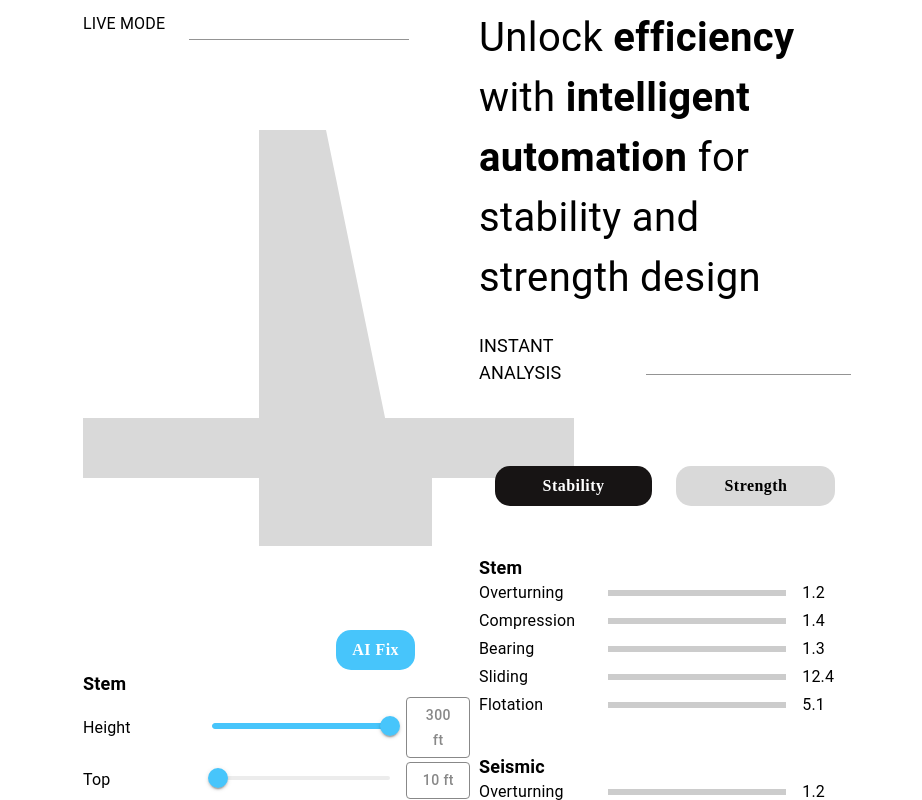
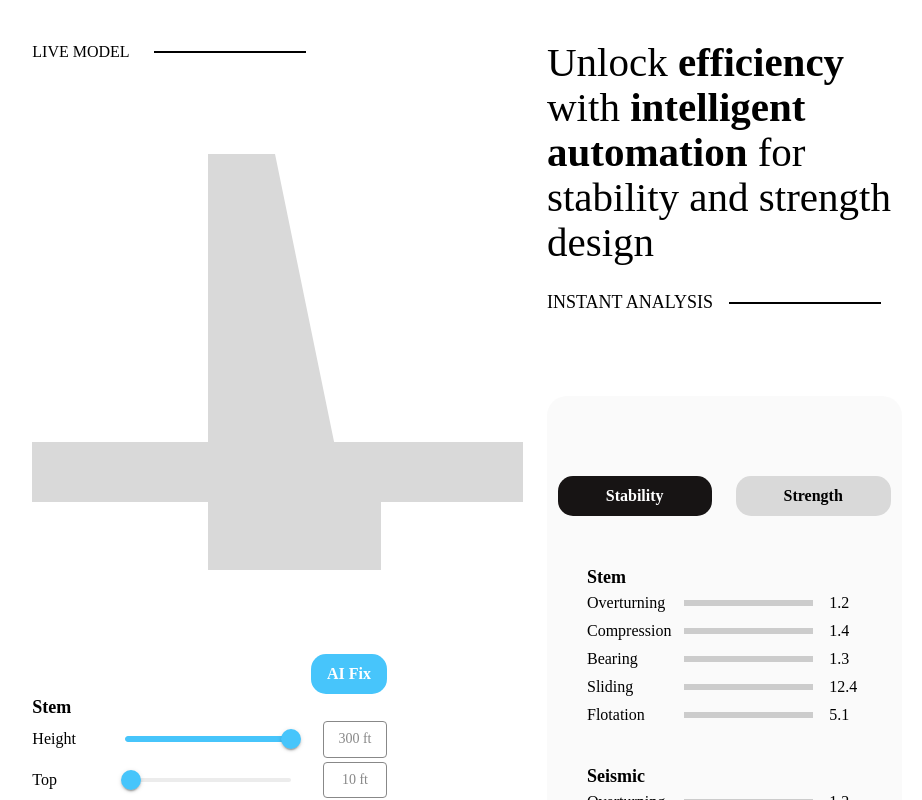
Before and after one commit to EyasuEmana/RetailingWallProj, a React (Create React App) app: page / in a window 1280 px wide. Shown: the part 200-1000 px from the top of the page, without its empty margins (173-1095 px from the left). Built offline with nearby package versions, Linux system fonts and the light colour scheme.

Commit message:
feedbacks addressed

```diff
--- a/package.json
+++ b/package.json
@@ -17,6 +17,7 @@
     "react": "^18.2.0",
     "react-dom": "^18.2.0",
     "react-scripts": "5.0.1",
+    "three": "^0.154.0",
     "web-vitals": "^2.1.4",
     "xlsx": "^0.18.5"
   },
--- a/src/App.js
+++ b/src/App.js
@@ -2,15 +2,22 @@ import logo from "./logo.svg";
 import "./App.css";
 import LangingPage from "./pages/LandingPage";
 import { Box } from "@mui/material";
-import Footer from "./components/Footer";
-import ImageComponent from "./pages/LandingPage/BodyPart/Left/ImageComponent";
-
+import ThreeDTest from "./pages/ThreeDTest";
+import { ThemeProvider } from "@mui/material";
+import CustomTheme from "./assets/theme";
 function App() {
   return (
-    <Box sx={{ paddingX: 20, paddingY: 15 }}>
-      <LangingPage />
-      <Footer />
-    </Box>
+    <ThemeProvider theme={CustomTheme}>
+      <Box
+        sx={{
+          paddingTop: 15,
+          height: "100%",
+          marginBottom: 0,
+        }}
+      >
+        <LangingPage />
+      </Box>
+    </ThemeProvider>
   );
 }
 
--- /dev/null
+++ b/src/assets/theme/index.js
@@ -0,0 +1,11 @@
+import { createTheme } from "@mui/material";
+
+function CustomTheme() {
+  return createTheme({
+    typography: {
+      fontFamily: "Poppins",
+    },
+  });
+}
+
+export default CustomTheme;
--- a/src/components/LandingPageComps/Appbar.js
+++ b/src/components/LandingPageComps/Appbar.js
@@ -79,7 +79,7 @@ export default function Appbar({ excelDate, setExcelData }) {
               textColor={"#FFF"}
               onClick={handleExportClick}
             >
-              Dowloan Pdf
+              Download PDF
             </CustomButton>
           </Stack>
         </Stack>
--- a/src/pages/LandingPage/BodyPart/Left/Form/index.js
+++ b/src/pages/LandingPage/BodyPart/Left/Form/index.js
@@ -9,9 +9,8 @@ import {
   TextField,
 } from "@mui/material";
 import React, { useEffect, useState } from "react";
-import CustomSlider from "../../../../../components/CustomSlider";
 import CustomButton from "../../../../../components/CustomButton";
-import centerImg from "../../../../../static/centerImg.png";
+// import "./styleSvg.css";
 function Index({ excelDate, setExcelData }) {
   const [stemHeight, setStemHeight] = useState(300);
   const [stemTop, setStemTop] = useState(10);
@@ -36,7 +35,7 @@ function Index({ excelDate, setExcelData }) {
       shareDistance,
       shareThickness,
     });
-    console.log("here")
+    console.log("here");
   }, [
     stemHeight,
     stemTop,
@@ -73,11 +72,12 @@ function Index({ excelDate, setExcelData }) {
         spacing={2}
         mb={0.5}
       >
-        <Grid item lg={4} sm={12}>
+        <Grid item lg={3} md={3} sm={12}>
           <Typography>{title}</Typography>
         </Grid>
-        <Grid item lg={6} sm={12}>
-          <Box>
+
+        <Grid item lg={9} md={9} sm={12}>
+          <Stack direction={"row"} spacing={4} alignItems={"center"}>
             <Slider
               value={value}
               min={0}
@@ -101,19 +101,19 @@ function Index({ excelDate, setExcelData }) {
                 setStemHeight(newValue);
               }}
             />
-          </Box>
-        </Grid>
-        <Grid item lg={2} sm={12}>
+
             <Button
               variant="outlined"
               sx={{
                 borderColor: "#888",
                 color: "#888",
                 textTransform: "lowercase",
+                whiteSpace: "nowrap",
               }}
             >
               {value} ft
             </Button>
+          </Stack>
         </Grid>
       </Grid>
     );
@@ -127,11 +127,11 @@ function Index({ excelDate, setExcelData }) {
         spacing={2}
         mb={0.5}
       >
-        <Grid item lg={4} sm={12}>
+        <Grid item lg={3} md={3} sm={12}>
           <Typography>{title}</Typography>
         </Grid>
-        <Grid item lg={6} sm={12}>
-          <Box>
+        <Grid item lg={9} md={9} sm={12}>
+          <Stack direction={"row"} spacing={4} alignItems={"center"}>
             <Slider
               value={value}
               min={0}
@@ -152,19 +152,18 @@ function Index({ excelDate, setExcelData }) {
               scale={calculateValue}
               onChange={(event, newValue) => setter(newValue)}
             />
-          </Box>
-        </Grid>
-        <Grid item lg={2} sm={12}>
             <Button
               variant="outlined"
               sx={{
                 borderColor: "#888",
                 color: "#888",
                 textTransform: "lowercase",
+                whiteSpace: "nowrap",
               }}
             >
               {value} ft
             </Button>
+          </Stack>
         </Grid>
       </Grid>
     );
@@ -173,10 +172,11 @@ function Index({ excelDate, setExcelData }) {
     <Box>
       <Stack direction={"column"} spacing={10}>
         <Stack direction={"row"} alignItems="center" spacing={3}>
-          <Typography>LIVE MODE</Typography>
-          <TextField variant="standard" width={12}></TextField>
+          <Typography>LIVE MODEL</Typography>
+          <hr style={{ width: 150, border: "1px solid #000" }} />
+          {/* <TextField variant="standard" width={12}></TextField> */}
         </Stack>
-        <div>
+        <div className="svg-container">
           <svg
             width="491"
             height="426"
@@ -204,7 +204,7 @@ function Index({ excelDate, setExcelData }) {
           </svg>
         </div>
         <Box mt={1}>
-          <Stack direction={"row"} justifyContent={"flex-end"} mr={5}>
+          <Stack direction={"row"} justifyContent={"flex-end"}>
             <CustomButton textColor={"#FFF"} bgColor={"#47C5FB"}>
               AI Fix
             </CustomButton>
@@ -262,7 +262,7 @@ function Index({ excelDate, setExcelData }) {
 
           <Box mt={1}>
             <Typography sx={{ fontWeight: "bold", fontSize: 18 }}>
-              Share Key
+              Shear Key
             </Typography>
             <Stack direction={"column"}>
               <SliderComponent
--- /dev/null
+++ b/src/pages/LandingPage/BodyPart/Left/Form/styleSvg.css
@@ -0,0 +1,9 @@
+.svg-container {
+    perspective: 800px;
+  }
+
+  svg {
+    transform-style: preserve-3d;
+    transform: rotateX(45deg) rotateY(30deg) rotateZ(0deg);
+    /* Add other styles here if needed */
+  }
--- a/src/pages/LandingPage/BodyPart/Right/index.js
+++ b/src/pages/LandingPage/BodyPart/Right/index.js
@@ -39,23 +39,26 @@ function index() {
     <Box>
       <Stack spacing={10}>
         <Stack direction={"column"} spacing={3}>
-          <Box>
-            <Typography sx={{ fontSize: 40 }}>
-              Unlock <b>efficiency</b> with <b>intelligent</b>
-            </Typography>
-            <Typography sx={{ fontSize: 40 }}>
-              <b>automation</b> for stability and
-            </Typography>
-            <Typography sx={{ fontSize: 40 }}>strength design</Typography>
-          </Box>
+          <Typography sx={{ fontSize: 41, lineHeight: "1.1" }}>
+            Unlock <b>efficiency</b> with <b>intelligent automation </b>
+            for stability and strength design
+          </Typography>
           <Stack direction={"row"} spacing={2} alignItems={"center"}>
             <Typography sx={{ fontSize: 18 }}>INSTANT ANALYSIS</Typography>
-            <TextField variant="standard" width={50}></TextField>
+            <hr style={{ width: 150, border: "1px solid #000" }} />
           </Stack>
         </Stack>
 
-        <Stack direction={"column"} spacing={6}>
-          {/* button stack */}
+        <Stack
+          direction={"column"}
+          spacing={6}
+          sx={{
+            backgroundColor: "rgba(236, 236, 236, 0.25)",
+            paddingX: 5,
+            paddingY: 10,
+            borderRadius: 5,
+          }}
+        >
           <Stack
             direction={"row"}
             justifyContent={"center"}
--- a/src/pages/LandingPage/BodyPart/index.js
+++ b/src/pages/LandingPage/BodyPart/index.js
@@ -5,7 +5,7 @@ import Left from "./Left/Form/index";
 function index({ excelDate, setExcelData }) {
   return (
     <Box marginY={6} marginX={12}>
-      <Grid container spacing={3}>
+      <Grid container spacing={20}>
         <Grid item lg={6} sm={12}>
           <Left excelDate={excelDate} setExcelData={setExcelData} />
         </Grid>
--- a/src/pages/LandingPage/index.js
+++ b/src/pages/LandingPage/index.js
@@ -1,15 +1,23 @@
-import { Box, Stack } from "@mui/material";
+import { Box, Grid, Stack } from "@mui/material";
 import React, { useRef, useState } from "react";
 import Appbar from "../../components/LandingPageComps/Appbar";
 import BodyPart from "./BodyPart/index";
+import Footer from "../../components/Footer";
 function LangingPage() {
   const [excelDate, setExcelData] = useState({});
   return (
     <Box>
-      <Stack direction={"column"}>
-        <Appbar  excelDate={excelDate} setExcelData={setExcelData} />
-        <BodyPart excelDate={excelDate} setExcelData={setExcelData} />
-      </Stack>
+      <Grid container justifyContent={"space-around"} spacing={4}>
+        <Grid item lg={10}>
+          <Appbar excelDate={excelDate} setExcelData={setExcelData} />
+        </Grid>
+        <Grid item lg={10}>
+          <BodyPart excelDate={excelDate} setExcelData={setExcelData} />
+        </Grid>
+        <Grid item xs={12}>
+          <Footer/>
+        </Grid>
+      </Grid>
     </Box>
   );
 }
--- /dev/null
+++ b/src/pages/ThreeDTest/index.js
@@ -0,0 +1,34 @@
+import * as THREE from "three";
+
+const scene = new THREE.Scene();
+const camera = new THREE.PerspectiveCamera(
+  75,
+  window.innerWidth / window.innerHeight,
+  0.1,
+  1000
+);
+
+const renderer = new THREE.WebGLRenderer();
+renderer.setSize(window.innerWidth, window.innerHeight);
+document.body.appendChild(renderer.domElement);
+
+const material = new THREE.LineBasicMaterial({ color: 0x0000ff });
+const points = [];
+points.push(new THREE.Vector3(-10, 0, 0));
+points.push(new THREE.Vector3(0, 10, 0));
+points.push(new THREE.Vector3(10, 0, 0));
+const geometry = new THREE.BufferGeometry().setFromPoints(points);
+const line = new THREE.Line(geometry, material);
+scene.add(line);
+
+camera.position.z = 5;
+
+function ThreeDTest() {
+  requestAnimationFrame(ThreeDTest);
+
+  line.rotation.x += 0.01;
+  line.rotation.y += 0.01;
+
+  renderer.render(scene, camera);
+}
+export default ThreeDTest;
```
Also changed, not shown: 1 other file (tests, documents, lock files or other folders). Lines whose indentation alone changed are shown as unchanged.
